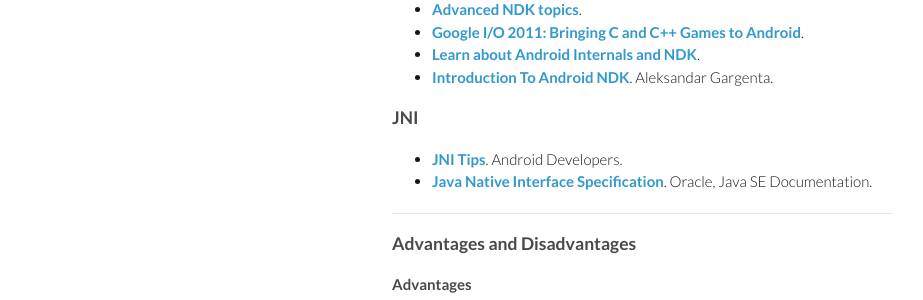
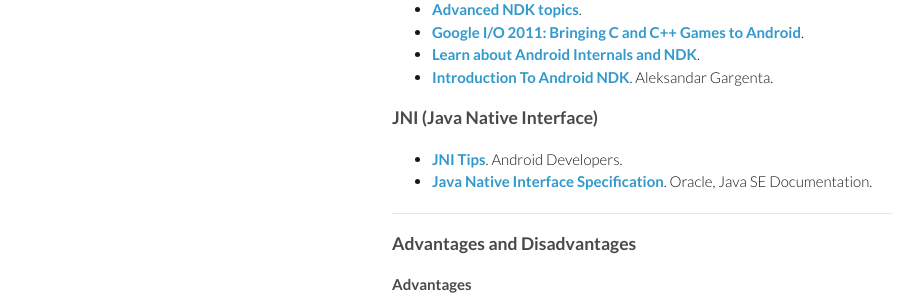
Before and after one commit to josejuansanchez/josejuansanchez.github.io, a Jekyll site: the page built from androidlab/ndk.md, in a window 1280 px wide. Shown: the part 459-759 px from the top of the page, without its empty margins (178-1101 px from the left). Built offline with Jekyll 4.4.1, drawn with Linux system fonts in a browser that asks for light colours.

Commit message:
Update ndk.md

```diff
--- a/androidlab/ndk.md
+++ b/androidlab/ndk.md
@@ -22,7 +22,7 @@ title: Android Lab
 * [Learn about Android Internals and NDK](https://www.youtube.com/watch?v=byFTAhXVF7k&feature=youtube_gdata_player).
 * [Introduction To Android NDK](https://thenewcircle.com/s/post/1153/introduction_to_ndk). Aleksandar Gargenta.
 
-### JNI
+### JNI (Java Native Interface)
 
 * [JNI Tips](https://developer.android.com/training/articles/perf-jni.html). Android Developers.
 * [Java Native Interface Specification](http://docs.oracle.com/javase/7/docs/technotes/guides/jni/spec/jniTOC.html). Oracle, Java SE Documentation.
```
